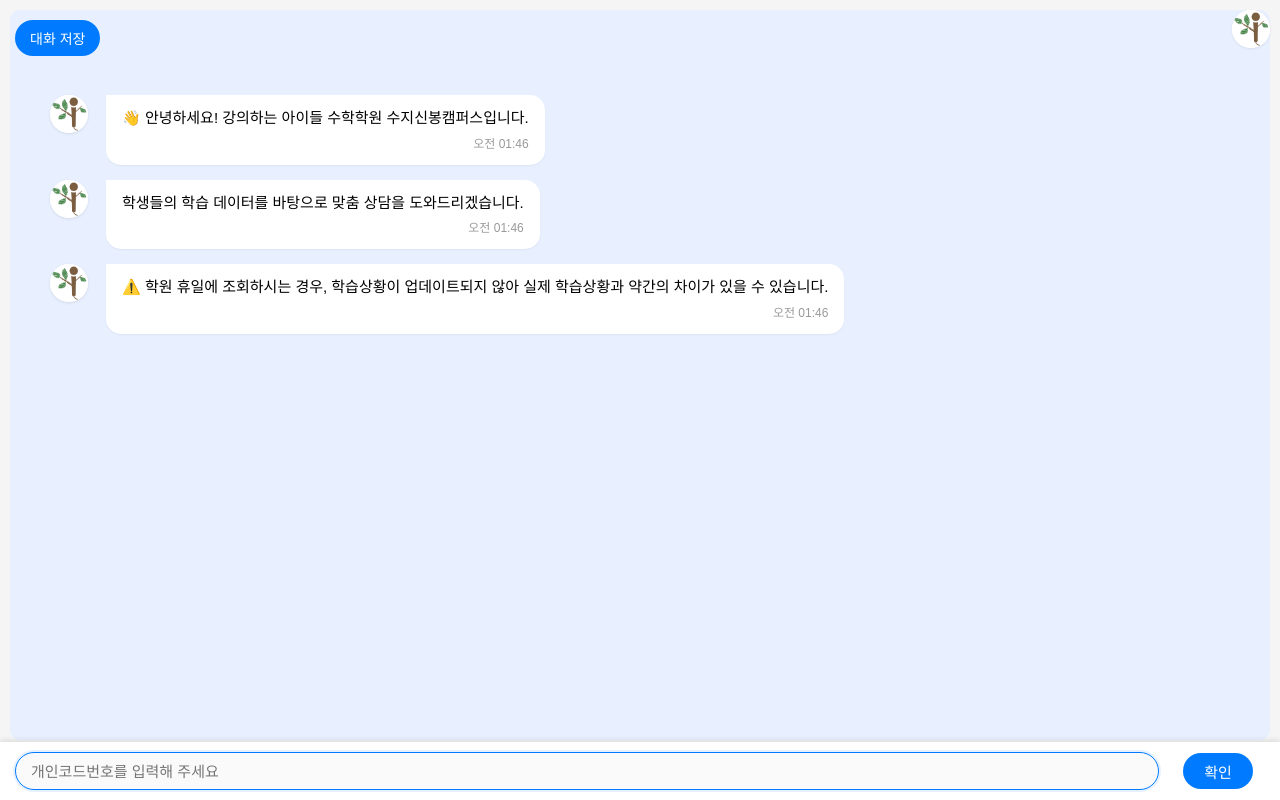
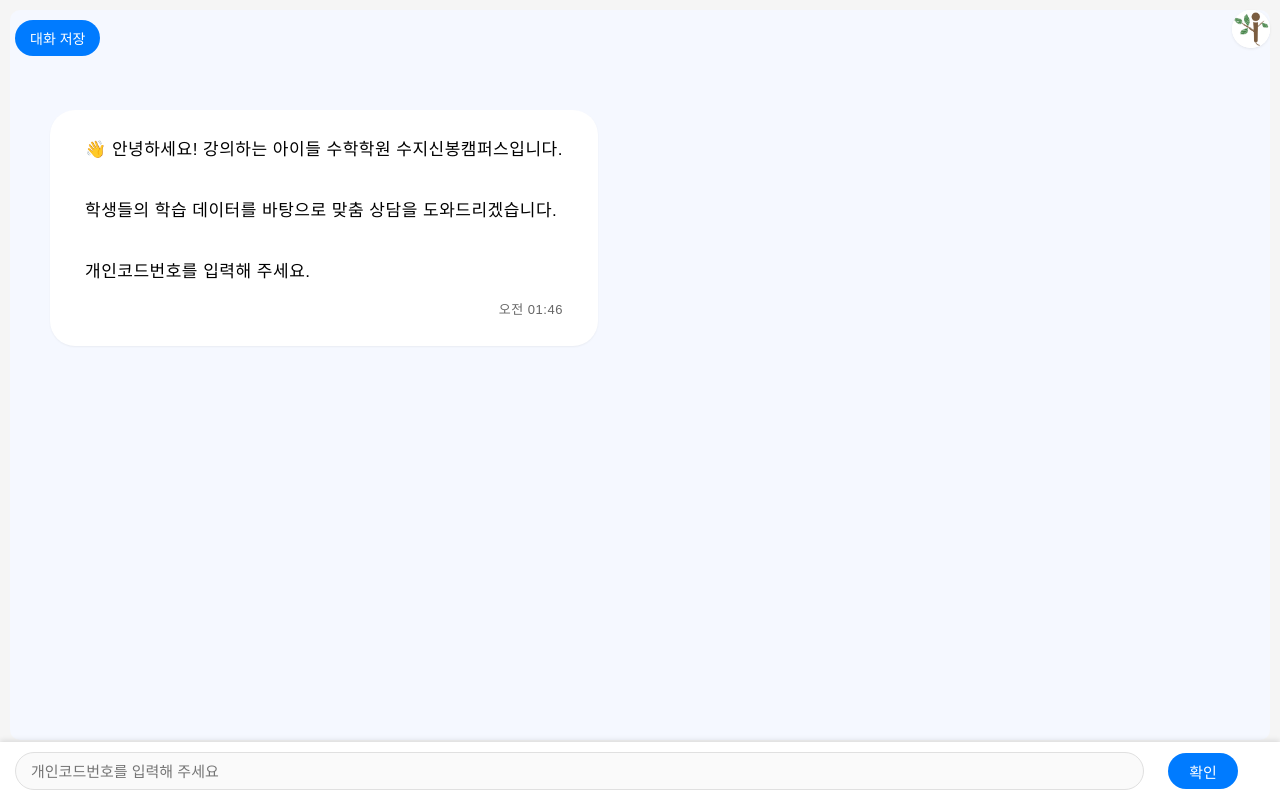
Before and after one commit to SINBONGMATH/learning-chatbotcd, a Flask app: template templates/chat.html in a window 1280 px wide. Run offline with Flask 3, Linux system fonts and the light colour scheme; the template is opened without the code that fills it, so the values that code supplies are empty.

Commit message:
Update chat.html

```diff
--- a/templates/chat.html
+++ b/templates/chat.html
@@ -11,7 +11,6 @@
             font-family: Arial, sans-serif;
             background-color: #f5f5f5;
         }
-
         .fixed-logo {
             position: fixed;
             top: 10px;
@@ -24,13 +23,11 @@
             box-shadow: 0 1px 3px rgba(0,0,0,0.08);
             z-index: 1000;
         }
-
         .fixed-logo img {
             width: 100%;
             height: 100%;
             object-fit: cover;
         }
-
         .chat-container {
             max-width: 100%;
             margin: 0 auto;
@@ -38,74 +35,61 @@
             height: calc(100vh - 90px);
             display: flex;
             flex-direction: column;
-            background-color: #E8F0FF;
+            background-color: #F5F8FF;
             border-radius: 10px;
             position: relative;
         }
-
         .chat-messages {
             flex-grow: 1;
             overflow-y: auto;
             padding: 60px 25px 25px 25px;
             margin-bottom: 70px;
         }
-
-        .bot-message-with-logo {
-            display: flex;
-            align-items: flex-start;
-            margin: 15px 0;
-            max-width: 85%;
+        .message {
+            margin: 4px 0;
+            padding: 0;
+            line-height: normal;
         }
-
-        .logo-container {
-            width: 38px;
-            height: 38px;
-            border-radius: 50%;
-            overflow: hidden;
-            margin-right: 10px;
-            flex-shrink: 0;
-            background: white;
-            box-shadow: 0 1px 3px rgba(0,0,0,0.1);
-        }
-
-        .logo-container img {
-            width: 100%;
-            height: 100%;
-            object-fit: cover;
-        }
-
-        .bot-message {
-            background-color: white;
-            padding: 12px 16px;
-            border-radius: 0 15px 15px 15px;
-            margin-left: 8px;
-            font-size: 15px;
-            line-height: 1.5;
-            position: relative;
-            box-shadow: 0 1px 2px rgba(0,0,0,0.05);
-        }
-
         .user-message {
             background-color: #FFE94A;
-            padding: 12px 16px;
-            border-radius: 15px 0 15px 15px;
-            margin-left: auto;
-            margin-right: 0;
-            font-size: 15px;
-            line-height: 1.5;
-            position: relative;
+            margin: 30px 0 30px auto !important;
+            padding: 25px 35px;
+            border-radius: 25px;
+            font-size: 17px;
+            line-height: 1.8;
+            letter-spacing: 0.5px;
             max-width: 85%;
+            display: inline-block;
+            width: fit-content;
+            min-width: auto;
+        }
+        .bot-message-with-logo {
+            background-color: #FFFFFF !important;
+            padding: 25px 35px !important;
+            margin: 30px 0 !important;
+            line-height: 1.8;
+            display: inline-block;
+            max-width: 85%;
+            font-size: 17px;
+            letter-spacing: 0.5px;
+            border-radius: 25px !important;
             box-shadow: 0 1px 2px rgba(0,0,0,0.05);
-            margin: 15px 0;
+            vertical-align: top;
+            width: fit-content;
+            min-width: auto;
         }
-
+        .logo-message {
+            margin: 0;
+            padding: 0;
+            width: 100%;
+            background: none !important;
+        }
         .message-time {
-            font-size: 12px;
-            color: #999;
-            margin-top: 5px;
+            font-size: 13px;
+            color: #666;
+            margin-top: 10px;
             text-align: right;
         }
-
         .input-container {
             position: fixed;
             bottom: 0;
@@ -116,18 +100,15 @@
             display: flex;
             box-shadow: 0 -2px 5px rgba(0,0,0,0.1);
         }
-
         .code-container, .message-container {
             display: flex;
             align-items: center;
             gap: 12px;
             flex-grow: 1;
         }
-
         .message-container {
             display: none;
         }
-
         input {
             flex-grow: 1;
             padding: 8px 15px;
@@ -138,13 +119,11 @@
             margin-right: 12px;
             background-color: #fafafa;
         }
-
         input:focus {
             outline: none;
             border-color: #007bff;
             box-shadow: 0 0 0 2px rgba(0,123,255,0.1);
         }
-
         button {
             padding: 0 20px;
             height: 36px;
@@ -157,21 +136,116 @@
             margin-right: 12px;
             min-width: 70px;
         }
-
         button:hover {
             background-color: #0056b3;
         }
-
         button:active {
             transform: scale(0.98);
             background-color: #0056b3;
         }
-
         button:disabled {
             background-color: #cccccc;
             cursor: not-allowed;
         }
-
+        a {
+            color: #007bff;
+            text-decoration: none;
+        }
+        .message img.emoji {
+            height: 1.2em;
+            width: 1.2em;
+            margin: 0 .05em 0 .1em;
+            vertical-align: -0.1em;
+        }
+        @media screen and (max-width: 768px) {
+            input, button {
+                font-size: 16px;
+            }
+        }
+        .chat-messages::-webkit-scrollbar {
+            width: 8px;
+        }
+        .chat-messages::-webkit-scrollbar-track {
+            background: #f1f1f1;
+            border-radius: 4px;
+        }
+        .chat-messages::-webkit-scrollbar-thumb {
+            background: #c1c1c1;
+            border-radius: 4px;
+        }
+        .chat-messages::-webkit-scrollbar-thumb:hover {
+            background: #a8a8a8;
+        }
+        .message-container, .code-container {
+            padding-right: 15px;
+        }
+        .message-container.hidden, .code-container.hidden {
+            opacity: 0;
+        }
+        @keyframes fadeIn {
+            from {
+                opacity: 0;
+                transform: translateY(10px);
+            }
+            to {
+                opacity: 1;
+                transform: translateY(0);
+            }
+        }
+        .typing-indicator {
+            padding: 12px 15px;
+            background-color: #f8f9fa;
+            border-radius: 15px;
+            margin: 10px 0;
+            display: none;
+            color: #666;
+            font-style: italic;
+        }
+        @keyframes newMessage {
+            0% { background-color: rgba(0, 123, 255, 0.1); }
+            100% { background-color: transparent; }
+        }
+        .new-message {
+            animation: newMessage 1s ease-out;
+        }
+        .input-focus-effect {
+            position: relative;
+            flex-grow: 1;
+        }
+        .input-focus-effect input:focus::placeholder {
+            color: #007bff;
+            transition: color 0.3s ease;
+        }
+        button:active:not(:disabled) {
+            transform: scale(0.95);
+            transition: transform 0.1s;
+        }
+        .error-message {
+            color: #dc3545;
+            font-size: 14px;
+            padding: 5px 10px;
+            border-radius: 5px;
+            background-color: rgba(220, 53, 69, 0.1);
+            margin: 10px 0;
+        }
+        .chat-header {
+            text-align: center;
+            padding: 10px;
+            color: #666;
+            font-size: 13px;
+            border-bottom: 1px solid #eee;
+        }
+        .long-message {
+            max-height: 300px;
+            overflow: hidden;
+            position: relative;
+        }
+        .message-expand {
+            color: #007bff;
+            cursor: pointer;
+            font-size: 13px;
+            margin-top: 5px;
+        }
         .save-chat-btn {
             position: fixed;
             top: 20px;
@@ -186,24 +260,14 @@
             font-size: 14px;
             z-index: 1000;
         }
-
         .save-chat-btn:hover {
             background-color: #0056b3;
         }
-
-        .error-message {
-            color: #dc3545;
-            font-size: 14px;
-            padding: 5px 10px;
-            border-radius: 5px;
-            background-color: rgba(220, 53, 69, 0.1);
-            margin: 10px 0;
+        .bot-message-with-logo + .bot-message-with-logo {
+            margin-top: 45px !important;
         }
-
-        @media screen and (max-width: 768px) {
-            input, button {
-                font-size: 16px;
-            }
+        .user-message + .user-message {
+            margin-top: 45px !important;
         }
     </style>
 </head>
@@ -217,6 +281,7 @@
             <!-- 초기 메시지는 JavaScript로 처리 -->
         </div>
     </div>
+
     <div class="input-container">
         <div class="code-container">
             <input type="text" id="codeInput" placeholder="개인코드번호를 입력해 주세요">
@@ -231,83 +296,71 @@
     <button class="save-chat-btn" onclick="saveChat()">대화 저장</button>
 
     <script>
-        window.onload = function() {
-            const messages = [
-                "👋 안녕하세요! 강의하는 아이들 수학학원 수지신봉캠퍼스입니다.",
-
-                "학생들의 학습 데이터를 바탕으로 맞춤 상담을 도와드리겠습니다.",
-
-                "⚠️ 학원 휴일에 조회하시는 경우, 학습상황이 업데이트되지 않아 실제 학습상황과 약간의 차이가 있을 수 있습니다.",
-
-                "📈 저희는 앞으로 더 다양한 데이터를 연결하여 시스템을 발전시켜 나갈 예정입니다.",
-
-                "🎯 시간이 지날수록 의미 있는 데이터가 쌓이면서, 더 정교한 학습계획 작성이 가능해질 것입니다.",
-
-                "🔮 또한 학습 진행 속도 예측의 정확도도 점차 높아질 것으로 기대됩니다.",
-
-                "개인코드번호를 입력해 주세요."
-            ];
-
-            messages.forEach((msg, index) => {
-                setTimeout(() => {
-                    addMessage(msg, false);
-                }, index * 2500); // 2.5초 간격
-            });
-        }
-
+        // 통합된 addMessage 함수: 사용자와 상담사 메시지를 모두 처리
         function addMessage(message, isUser) {
             const chatMessages = document.getElementById('chatMessages');
-
+            const timeString = new Date().toLocaleTimeString('ko-KR', {
+                hour: '2-digit',
+                minute: '2-digit'
+            });
+            let messageDiv;
             if (isUser) {
-                const messageDiv = document.createElement('div');
+                messageDiv = document.createElement('div');
                 messageDiv.className = 'message user-message';
                 messageDiv.innerHTML = message.replace(/\n/g, '<br>');
-
-                const timeDiv = document.createElement('div');
-                timeDiv.className = 'message-time';
-                timeDiv.textContent = new Date().toLocaleTimeString('ko-KR', {
-                    hour: '2-digit',
-                    minute: '2-digit'
-                });
-                messageDiv.appendChild(timeDiv);
-
-                chatMessages.appendChild(messageDiv);
             } else {
-                const messageContainer = document.createElement('div');
-                messageContainer.className = 'bot-message-with-logo';
-
-                const logoContainer = document.createElement('div');
-                logoContainer.className = 'logo-container';
-                const logoImg = document.createElement('img');
-                logoImg.src = '/static/logo.PNG';
-                logoImg.alt = '학원 로고';
-                logoContainer.appendChild(logoImg);
-
-                const botMessage = document.createElement('div');
-                botMessage.className = 'bot-message';
-                botMessage.innerHTML = message.replace(/\n/g, '<br>');
-
-                const timeDiv = document.createElement('div');
-                timeDiv.className = 'message-time';
-                timeDiv.textContent = new Date().toLocaleTimeString('ko-KR', {
-                    hour: '2-digit',
-                    minute: '2-digit'
-                });
-                botMessage.appendChild(timeDiv);
-
-                messageContainer.appendChild(logoContainer);
-                messageContainer.appendChild(botMessage);
-                chatMessages.appendChild(messageContainer);
+                // 상담사(봇) 메시지: 로고 포함
+                const logoMessage = document.createElement('div');
+                logoMessage.className = 'logo-message';
+                const botMessageDiv = document.createElement('div');
+                botMessageDiv.className = 'message bot-message-with-logo';
+                botMessageDiv.innerHTML = message.replace(/\n/g, '<br>');
+                logoMessage.appendChild(botMessageDiv);
+                // 메시지 처리를 위해 messageDiv는 botMessageDiv로 사용
+                messageDiv = botMessageDiv;
             }
 
+            // 긴 메시지일 경우 '더보기/접기' 기능 추가 (200자 이상)
+            if (message.length > 200) {
+                messageDiv.classList.add('long-message');
+                const expandBtn = document.createElement('div');
+                expandBtn.className = 'message-expand';
+                expandBtn.textContent = '더보기';
+                expandBtn.onclick = function() {
+                    if (messageDiv.style.maxHeight) {
+                        messageDiv.style.maxHeight = '';
+                        expandBtn.textContent = '접기';
+                    } else {
+                        messageDiv.style.maxHeight = '300px';
+                        expandBtn.textContent = '더보기';
+                    }
+                };
+                messageDiv.appendChild(expandBtn);
+            }
+
+            // 메시지 시간 추가
+            const timeDiv = document.createElement('div');
+            timeDiv.className = 'message-time';
+            timeDiv.textContent = timeString;
+            messageDiv.appendChild(timeDiv);
+
+            chatMessages.appendChild(messageDiv);
             chatMessages.scrollTop = chatMessages.scrollHeight;
         }
 
+        // 페이지 로드 시 초기 메시지 출력
+        window.onload = function() {
+            const initialMessage = "👋 안녕하세요! 강의하는 아이들 수학학원 수지신봉캠퍼스입니다.\n\n학생들의 학습 데이터를 바탕으로 맞춤 상담을 도와드리겠습니다.\n\n개인코드번호를 입력해 주세요.";
+            addMessage(initialMessage, false);
+        }
+
+        // 코드 인증 후 안내 메시지 출력
         function showCodeConfirmation() {
             const confirmMessage = "✅ 개인코드가 확인되었습니다. 문의하실 내용을 입력해주세요.";
             addMessage(confirmMessage, false);
         }
 
+        // 코드 확인 처리
         function verifyCode() {
             const code = document.getElementById('codeInput').value;
             if (code.trim() !== '') {
@@ -319,6 +372,7 @@
             }
         }
 
+        // 메시지 전송 처리 (서버로 POST 요청)
         async function sendMessage() {
             const codeInput = document.getElementById('codeInput');
             const messageInput = document.getElementById('messageInput');
@@ -327,6 +381,10 @@
 
             if (!message) {
                 alert('메시지를 입력해주세요');
+                return;
+            }
+            if(message.trim().length < 2){
+                alert('메시지를 2자 이상 입력해주세요.');
                 return;
             }
 
@@ -350,15 +408,14 @@
                 }
 
                 const data = await response.json();
-
                 if (data && data.response) {
                     const sentences = data.response.split(/(?<=[.!?])\s+/);
-                    for (let i = 0; i < sentences.length; i += 2) {
-                        const chunk = sentences.slice(i, i + 2).join(' ');
+                    for (let i = 0; i < sentences.length; i += 4) {
+                        const chunk = sentences.slice(i, i + 4).join(' ');
                         if (chunk.trim()) {
                             setTimeout(() => {
                                 addMessage(chunk, false);
-                            }, i * 2500);
+                            }, i * 2000);
                         }
                     }
                 }
@@ -368,52 +425,75 @@
             }
         }
 
+        // Enter 키로 전송 및 Shift+Enter로 줄바꿈 처리
         document.getElementById('codeInput').addEventListener('keypress', function(e) {
             if (e.key === 'Enter') {
                 verifyCode();
             }
         });
-
         document.getElementById('messageInput').addEventListener('keypress', function(e) {
             if (e.key === 'Enter' && !e.shiftKey) {
                 e.preventDefault();
                 sendMessage();
             }
         });
+        document.getElementById('messageInput').addEventListener('input', function(e) {
+            const MAX_MESSAGE_LENGTH = 500;
+            if (e.target.value.length > MAX_MESSAGE_LENGTH) {
+                e.target.value = e.target.value.slice(0, MAX_MESSAGE_LENGTH);
+                alert('메시지는 500자를 초과할 수 없습니다.');
+            }
+            // 입력창 높이 자동 조절
+            this.style.height = 'auto';
+            this.style.height = (this.scrollHeight) + 'px';
+        });
 
+        // 에러 메시지 표시 함수
+        function showError(message) {
+            const errorDiv = document.createElement('div');
+            errorDiv.className = 'error-message';
+            errorDiv.textContent = message;
+            setTimeout(() => errorDiv.remove(), 3000);
+            document.querySelector('.message-container').appendChild(errorDiv);
+        }
+
+        // 채팅 내용을 텍스트 파일로 저장
         function saveChat() {
             const messages = document.querySelectorAll('.message, .bot-message-with-logo');
             let chatContent = "=== 상담 내용 ===\n\n";
-
             messages.forEach(msg => {
                 const time = msg.querySelector('.message-time')?.textContent || '';
                 const content = msg.textContent.replace(time, '').trim();
                 const type = msg.classList.contains('user-message') ? '[학생]' : '[상담사]';
-
                 chatContent += `${type} ${content}\n`;
                 if (time) chatContent += `(${time})\n`;
                 chatContent += "\n";
             });
-
             const date = new Date().toLocaleDateString('ko-KR').replace(/\./g, '').trim();
             const filename = `상담내용_${date}.txt`;
-
             const blob = new Blob([chatContent], { type: 'text/plain;charset=utf-8' });
             const url = window.URL.createObjectURL(blob);
             const a = document.createElement('a');
-
             a.href = url;
             a.download = filename;
             a.style.display = 'none';
-
             document.body.appendChild(a);
             a.click();
-
             window.URL.revokeObjectURL(url);
             document.body.removeChild(a);
         }
 
-        document.getElementById('codeInput').focus();
+        // 자동 저장 기능 (5분마다, localStorage에 저장)
+        function autoSaveChat() {
+            const messages = document.querySelectorAll('.message, .bot-message-with-logo');
+            const newMessages = Array.from(messages).map(msg => ({
+                content: msg.textContent,
+                time: new Date().toISOString(),
+                type: msg.classList.contains('user-message') ? 'user' : 'bot'
+            }));
+            localStorage.setItem('chatHistory', JSON.stringify(newMessages));
+        }
+        setInterval(autoSaveChat, 300000);
     </script>
 </body>
 </html>
```
